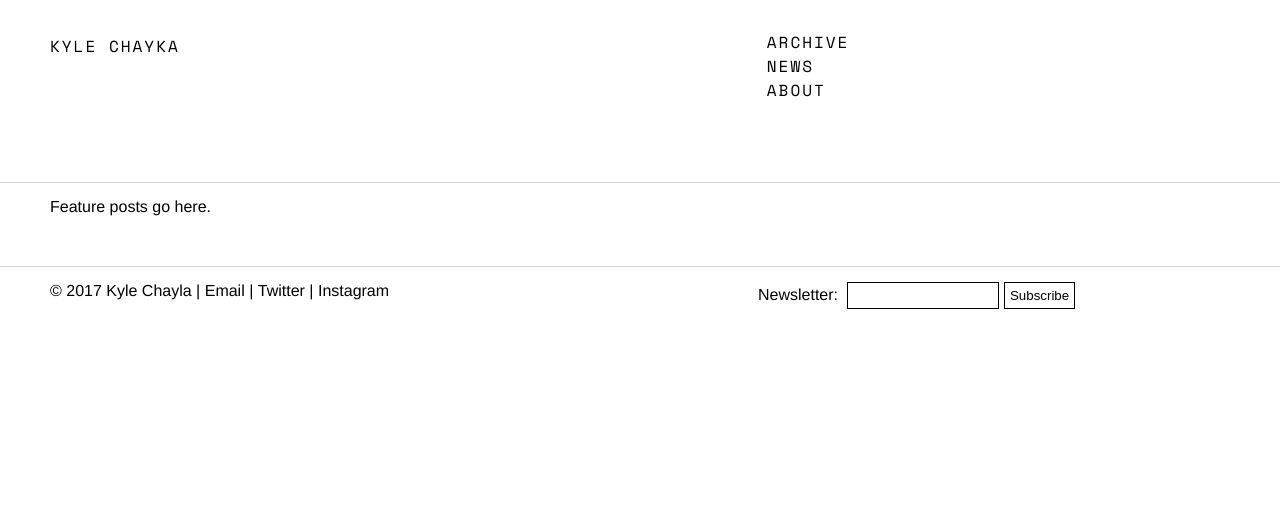
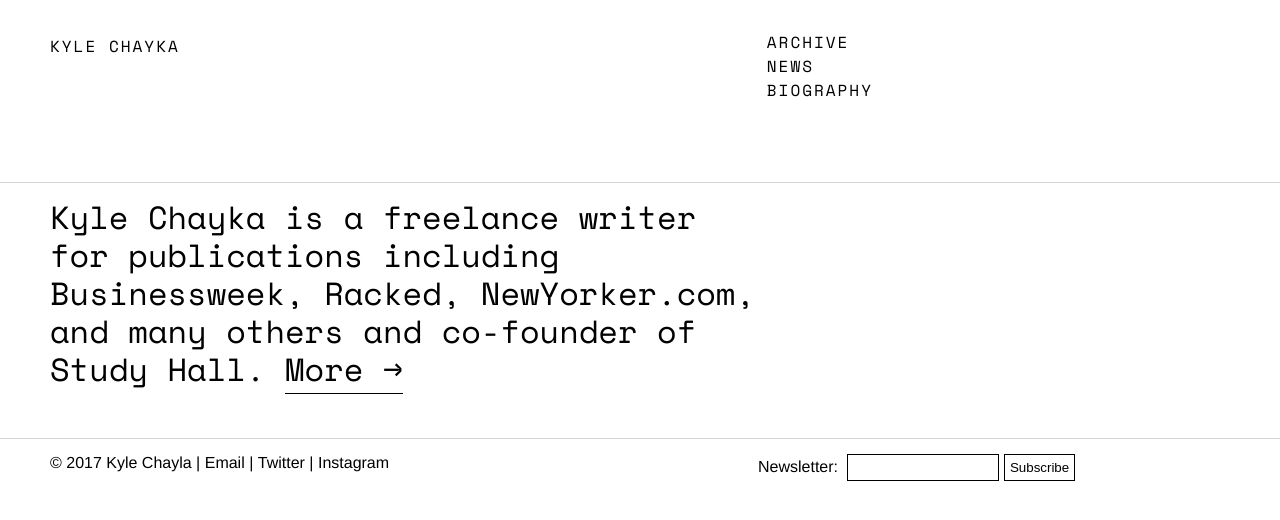
Before and after one commit to jarrettfuller/jekyll-test, a Jekyll site: the page built from index.html, in a window 1280 px wide. Shown: the top 520 px of the page. Built offline with Jekyll 4.4.1, drawn with Linux system fonts in a browser that asks for light colours; some web fonts are replaced.

Commit message:
new index page

```diff
--- a/_layouts/default.html
+++ b/_layouts/default.html
@@ -47,7 +47,7 @@
             <nav><ul>
                 <li><a href="{{ site.github.url }}/archive">Archive</a></li>
                 <li><a href="{{ site.github.url }}/news">News</a></li>
-                <li><a href="{{ site.github.url }}/about">About</a></li>
+                <li><a href="{{ site.github.url }}/about">Biography</a></li>
              </ul></nav></header>
 
 
--- a/index.html
+++ b/index.html
@@ -5,7 +5,7 @@ layout: default
 
 <main class="preview" id="all-container">
 
-    <div class="profile">Feature posts go here.</div>
+    <div class="profile"><h1>Kyle Chayka is a freelance writer for publications including Businessweek, Racked, NewYorker.com, and many others and co-founder of Study Hall. <a href="{{ site.github.url }}/about">More →</a></h1></div>
 
 </main>
 
--- a/styles.css
+++ b/styles.css
@@ -222,6 +222,17 @@ margin-right: 5%;
 .text article a:hover {
   border-bottom: 1px #ff0000 solid;
   color: red;
+}
+.profile h1 {
+    font-family: 'Space Mono', monospace;
+    font-weight: normal;
+    font-size: 32px;
+    line-height: 38px;
+    width: 60%;
+}
+.profile h1 a {
+    font-size: 32px;
+    border-bottom: 1px solid black;
 }
 .profile sidebar {
   -webkit-flex: 1;
```
